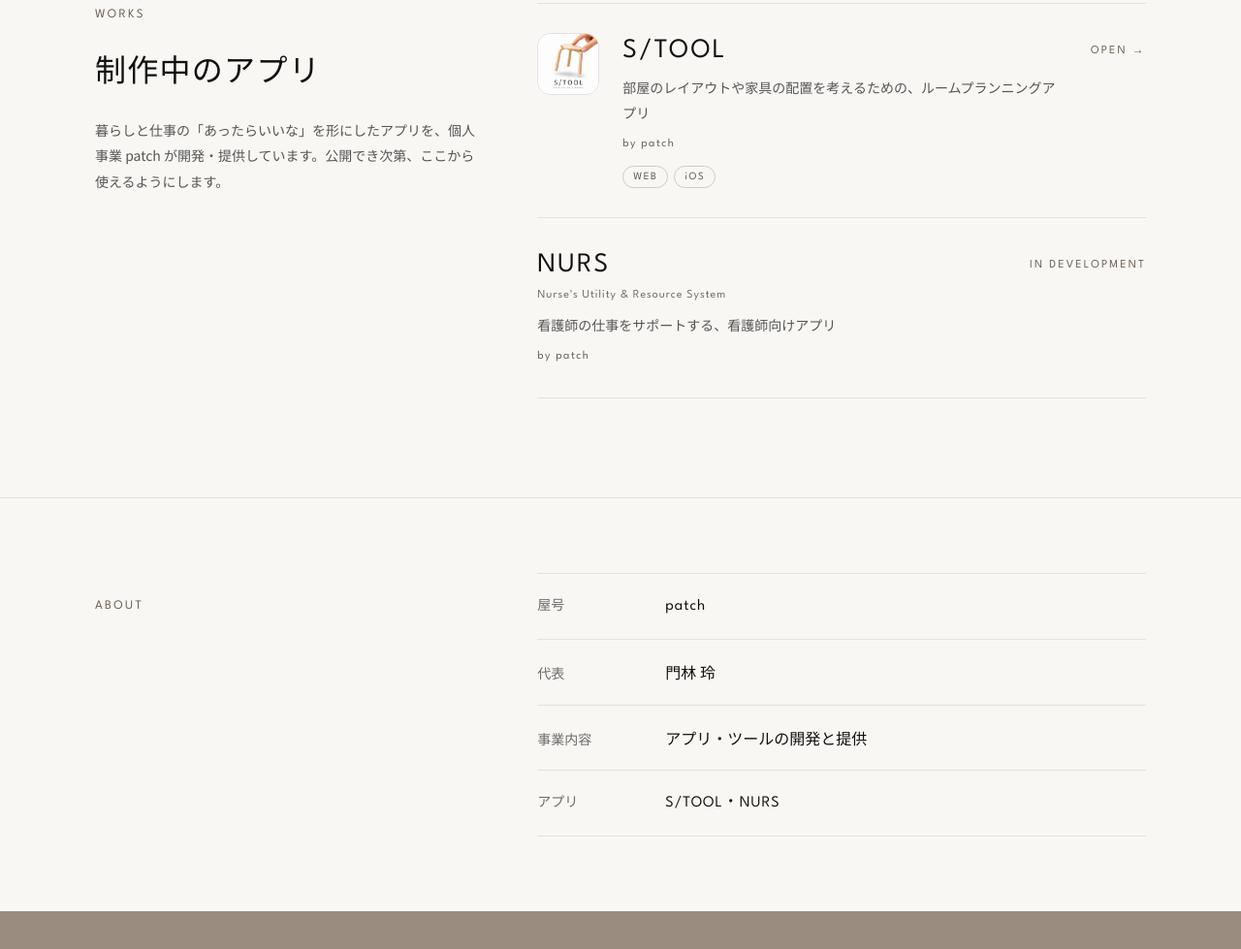
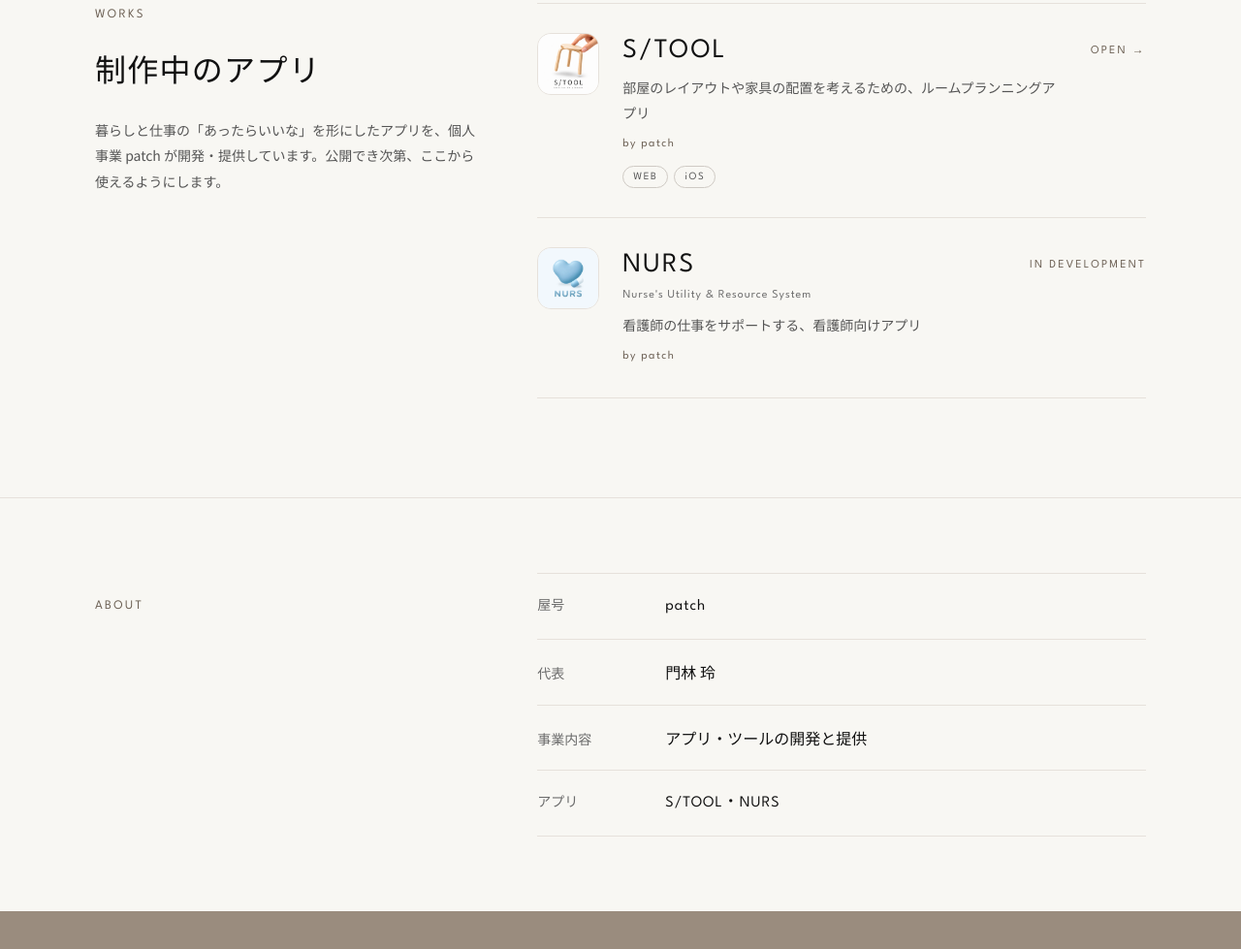
Before and after one commit to nyancolosan/sun-r-brands, a plain HTML site: page public/creative.html in a window 1280 px wide. Shown: the part 933-1912 px from the top of the page at 97% size. Drawn offline with Linux system fonts and the light colour scheme.

Commit message:
useful（creative）の NURS にアイコンを追加
Co-Authored-By: Claude Opus 5.5 <noreply@anthropic.com>
Claude-Session: https://claude.ai/code/session_01XpsQxmtzfTpmSdUz357qFE

```diff
--- a/public/creative.html
+++ b/public/creative.html
@@ -124,8 +124,9 @@ a.brand-row:active p:first-of-type,a.work-link:active p:first-of-type{color:#111
 </div>
 <span class="work-go" style="flex: none; font-family: 'League Spartan', sans-serif; font-size: 12px; letter-spacing: 0.18em; color: #6B5F53; white-space: nowrap; padding-top: 8px">OPEN →</span>
 </a>
-<div class="work-row" style="display: flex; align-items: flex-start; justify-content: space-between; gap: 20px; padding: clamp(22px,3vw,30px) 0; border-bottom: 1px solid #E6E1DB">
-<div style="min-width: 0">
+<div class="work-row" style="display: flex; align-items: flex-start; gap: clamp(16px,3vw,24px); padding: clamp(22px,3vw,30px) 0; border-bottom: 1px solid #E6E1DB">
+<img class="pop" src="images/app-nurs.png" alt="" width="64" height="64" style="flex: none; width: clamp(52px,6vw,64px); height: auto; aspect-ratio: 1; border-radius: 22%; border: 1px solid #E6E1DB; display: block">
+<div style="flex: 1 1 auto; min-width: 0">
 <p style="margin: 0; font-family: 'League Spartan', sans-serif; font-size: clamp(22px,2.4vw,28px); letter-spacing: 0.08em; line-height: 1.3">NURS</p>
 <p style="margin: 2px 0 0; font-family: 'League Spartan', sans-serif; font-size: 12px; letter-spacing: 0.08em; color: #6B6B6B">Nurse's Utility &amp; Resource System</p>
 <p style="margin: 6px 0 0; color: #555555; font-size: 14px">看護師の仕事をサポートする、看護師向けアプリ</p>
```
Also changed, not shown: public/images/app-nurs.png (added), 1 other file.
